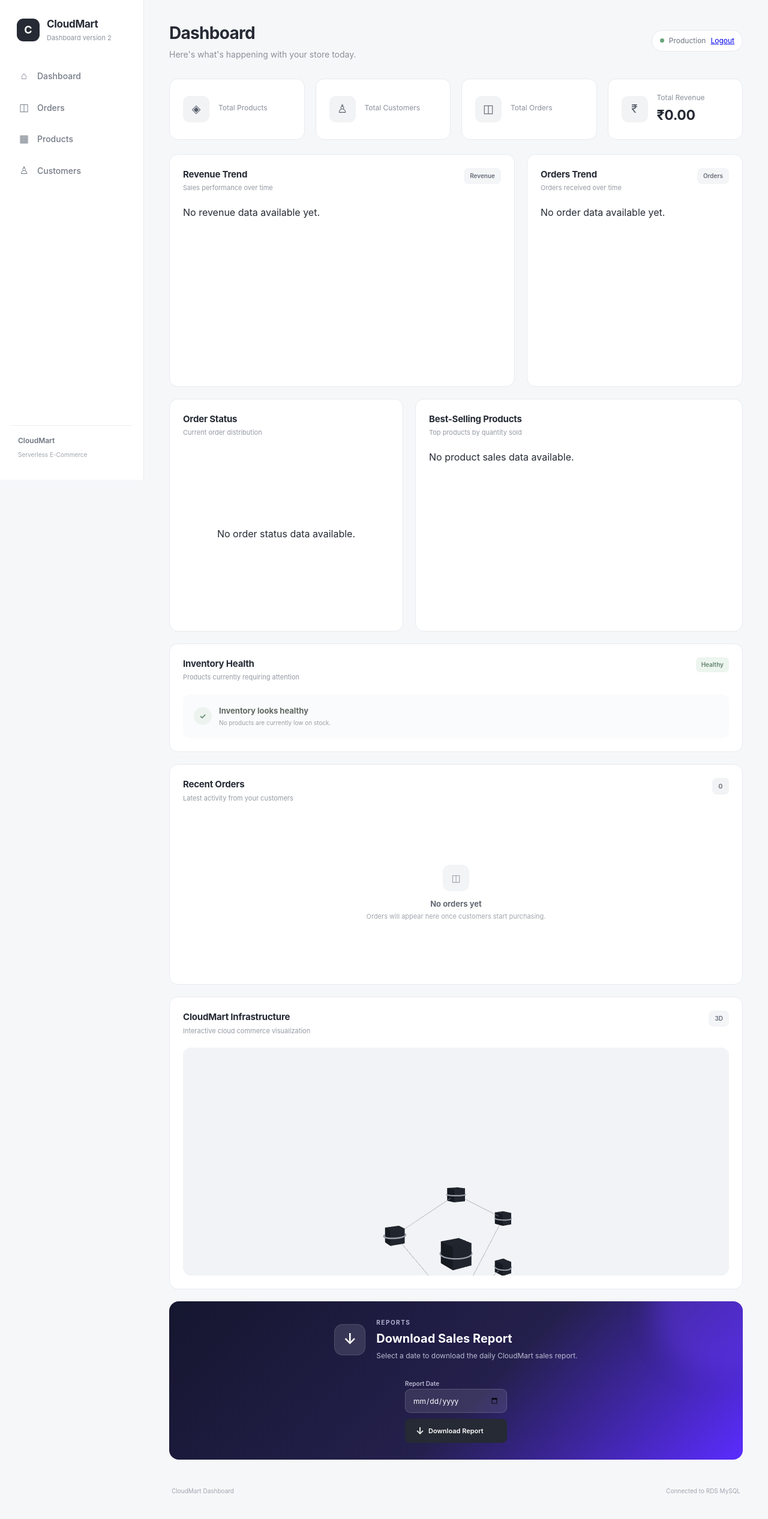
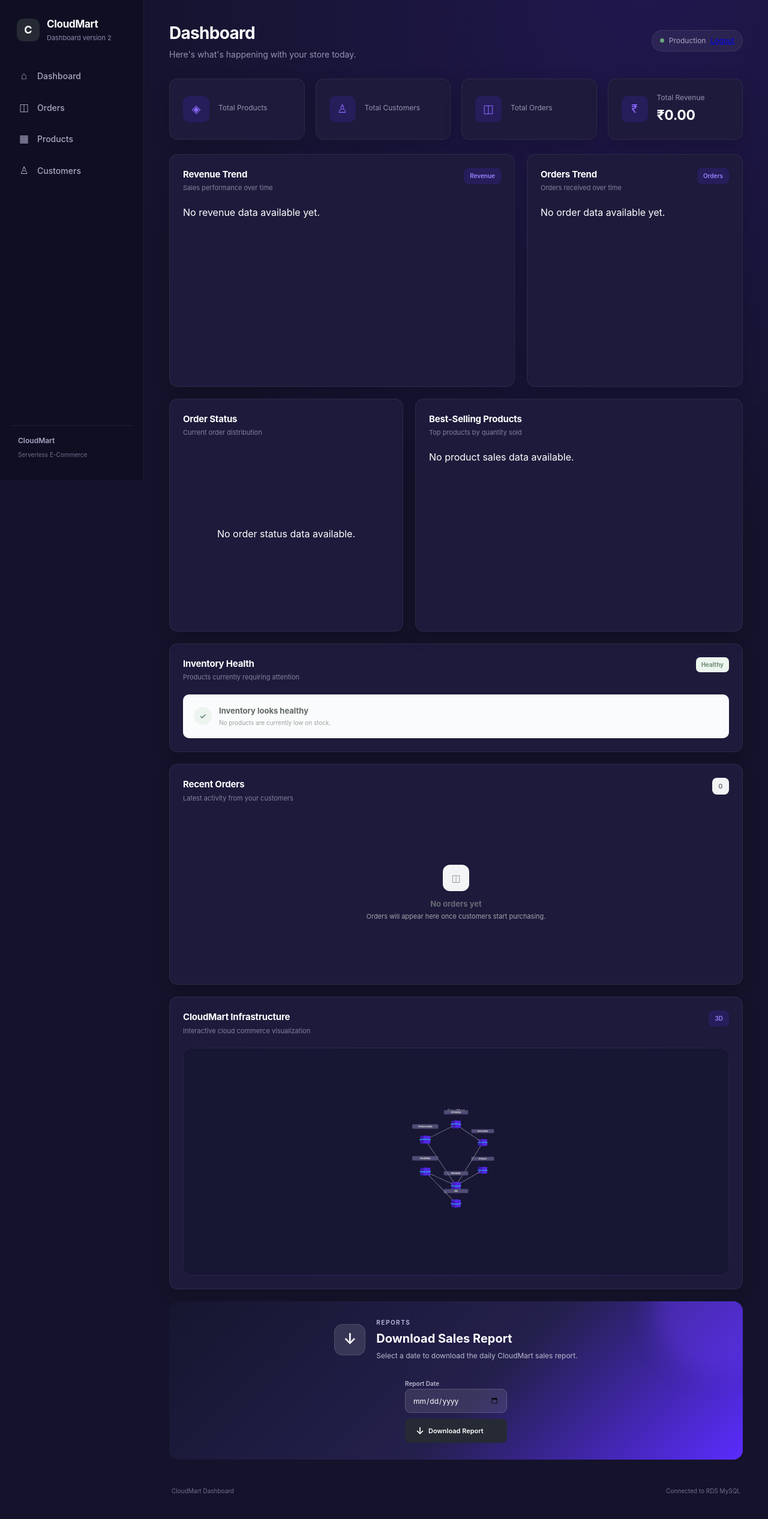
Before and after one commit to KushalSingh2003/CloudMart, a Flask app: template dashboard/templates/dashboard.html in a window 1280 px wide. Shown: the whole page at 60% size. Run offline with Flask 3, Linux system fonts and the light colour scheme; the template is opened without the code that fills it, so the values that code supplies are empty.

Commit message:
feat: enhance CloudMart 3D infrastructure visualization with service labels

```diff
--- a/dashboard/static/css/dashboard.css
+++ b/dashboard/static/css/dashboard.css
@@ -1537,3 +1537,229 @@ footer {
 .report-button span {
     font-size: 16px;
 }
+/* =========================================================
+   CLOUDMART DARK PURPLE THEME
+   ========================================================= */
+
+body {
+    background: #14132b;
+    color: #ffffff;
+}
+
+.main-content {
+    background:
+        radial-gradient(
+            circle at 80% 0%,
+            rgba(91, 44, 255, 0.16),
+            transparent 35%
+        ),
+        #14132b;
+}
+
+
+/* =========================
+   Sidebar
+   ========================= */
+
+.sidebar {
+    background: #0f0e22;
+    border-right: 1px solid rgba(255, 255, 255, 0.07);
+}
+
+.brand h2 {
+    color: #ffffff;
+}
+
+.brand span {
+    color: #8f8cae;
+}
+
+.nav-item {
+    color: #aaa7c4;
+}
+
+.nav-item:hover {
+    background: rgba(91, 44, 255, 0.12);
+    color: #ffffff;
+}
+
+.nav-item.active {
+    background: #5b2cff;
+    color: #ffffff;
+    box-shadow: 0 6px 20px rgba(91, 44, 255, 0.25);
+}
+
+.sidebar-footer {
+    border-top-color: rgba(255, 255, 255, 0.08);
+}
+
+.sidebar-footer span {
+    color: #aaa7c4;
+}
+
+.sidebar-footer small {
+    color: #716e8d;
+}
+
+
+/* =========================
+   Header
+   ========================= */
+
+.topbar h1 {
+    color: #ffffff;
+}
+
+.topbar p {
+    color: #9693b1;
+}
+
+.environment {
+    background: rgba(255, 255, 255, 0.06);
+    border-color: rgba(255, 255, 255, 0.08);
+    color: #aaa7c4;
+}
+
+
+/* =========================
+   KPI Cards
+   ========================= */
+
+.stat-card {
+    background: #1d1a3b;
+    border-color: rgba(255, 255, 255, 0.07);
+
+    box-shadow:
+        0 10px 30px rgba(0, 0, 0, 0.18);
+}
+
+.stat-card:hover {
+    box-shadow:
+        0 14px 35px rgba(91, 44, 255, 0.16);
+}
+
+.stat-icon {
+    background: rgba(91, 44, 255, 0.16);
+    color: #8c6cff;
+}
+
+.stat-content span {
+    color: #9693b1;
+}
+
+.stat-content h2 {
+    color: #ffffff;
+}
+
+
+/* =========================
+   All Cards
+   ========================= */
+
+.card {
+    background: #1d1a3b;
+    border-color: rgba(255, 255, 255, 0.07);
+
+    box-shadow:
+        0 10px 30px rgba(0, 0, 0, 0.16);
+}
+
+.card-header h3 {
+    color: #ffffff;
+}
+
+.card-header p {
+    color: #85829f;
+}
+
+
+/* =========================
+   Chart Badges
+   ========================= */
+
+.chart-badge {
+    background: rgba(91, 44, 255, 0.16);
+    color: #9b83ff;
+}
+
+
+/* =========================
+   Tables
+   ========================= */
+
+thead {
+    border-bottom-color: rgba(255, 255, 255, 0.08);
+}
+
+th {
+    color: #777493;
+}
+
+td {
+    border-bottom-color: rgba(255, 255, 255, 0.06);
+    color: #aaa7c4;
+}
+
+td strong {
+    color: #ffffff;
+}
+
+
+/* =========================
+   Inventory
+   ========================= */
+
+.inventory-card {
+    background: #1d1a3b;
+}
+
+.inventory-item {
+    background: rgba(255, 255, 255, 0.035);
+}
+
+.inventory-name {
+    color: #ffffff;
+}
+
+.inventory-stock {
+    color: #9b98b5;
+}
+
+
+/* =========================
+   Recent Orders
+   ========================= */
+
+.recent-orders-card {
+    background: #1d1a3b;
+}
+
+
+/* =========================
+   3D Section
+   ========================= */
+
+.cloud-visual-card {
+    background: #1d1a3b;
+}
+
+.cloudmart-3d {
+    background:
+        radial-gradient(
+            circle at 50% 45%,
+            #2d2857 0%,
+            #1c1938 55%,
+            #14132b 100%
+        );
+
+    border: 1px solid rgba(139, 108, 255, 0.15);
+}
+
+
+/* =========================
+   Footer
+   ========================= */
+
+footer {
+    color: #716e8d;
+}
--- a/dashboard/static/js/cloudmart-3d.js
+++ b/dashboard/static/js/cloudmart-3d.js
@@ -13,7 +13,7 @@ document.addEventListener("DOMContentLoaded", function () {
 
     const scene = new THREE.Scene();
 
-    scene.background = new THREE.Color(0xf1f3f6);
+    scene.background = new THREE.Color(0x171633);
 
 
     // =====================================================
@@ -27,7 +27,7 @@ document.addEventListener("DOMContentLoaded", function () {
         1000
     );
 
-    camera.position.set(0, 5, 15);
+    camera.position.set(0, 0, 20);
 
 
     // =====================================================
@@ -82,8 +82,104 @@ document.addEventListener("DOMContentLoaded", function () {
     // =====================================================
 
     const architecture = new THREE.Group();
+    architecture.scale.set(
+    0.72,
+    0.72,
+    0.72
+);
+
+architecture.position.set(
+    0,
+    0.4,
+    0
+);
 
     scene.add(architecture);
+    createTitle("CloudMart");
+    // =====================================================
+// 3D LABEL CREATOR
+// =====================================================
+function createLabel(text, x, y, z) {
+
+    const canvas = document.createElement("canvas");
+    const context = canvas.getContext("2d");
+
+    canvas.width = 512;
+    canvas.height = 128;
+
+    // Label background
+    context.fillStyle = "rgba(23, 22, 51, 0.92)";
+    context.beginPath();
+    context.roundRect(10, 20, 492, 88, 18);
+    context.fill();
+
+    // Label text
+    context.fillStyle = "#ffffff";
+    context.font = "bold 32px Arial";
+    context.textAlign = "center";
+    context.textBaseline = "middle";
+    context.fillText(text, 256, 64);
+
+    const texture = new THREE.CanvasTexture(canvas);
+    texture.needsUpdate = true;
+
+    const material = new THREE.SpriteMaterial({
+        map: texture,
+        transparent: true,
+        depthTest: false
+    });
+
+    const sprite = new THREE.Sprite(material);
+
+    sprite.position.set(x, y, z);
+
+    // Size of label
+    sprite.scale.set(2.6, 0.65, 1);
+
+    architecture.add(sprite);
+
+    return sprite;
+}
+function createTitle(text) {
+
+    const canvas = document.createElement("canvas");
+    const context = canvas.getContext("2d");
+
+    canvas.width = 700;
+    canvas.height = 150;
+
+    context.clearRect(0, 0, canvas.width, canvas.height);
+
+    context.fillStyle = "#ffffff";
+    context.font = "bold 52px Arial";
+    context.textAlign = "center";
+    context.textBaseline = "middle";
+
+    context.fillText(
+        text,
+        canvas.width / 2,
+        canvas.height / 2
+    );
+
+    const texture = new THREE.CanvasTexture(canvas);
+    texture.needsUpdate = true;
+
+    const material = new THREE.SpriteMaterial({
+        map: texture,
+        transparent: true,
+        depthTest: false
+    });
+
+    const title = new THREE.Sprite(material);
+
+    title.position.set(0, 4.6, 0);
+
+    title.scale.set(4.8, 1.05, 1);
+
+    architecture.add(title);
+
+    return title;
+}
 
 
     // =====================================================
@@ -107,7 +203,7 @@ document.addEventListener("DOMContentLoaded", function () {
 
         const material =
             new THREE.MeshStandardMaterial({
-                color: 0x252a34,
+                color: 0x5b2cff,
                 roughness: 0.35,
                 metalness: 0.25
             });
@@ -139,7 +235,7 @@ document.addEventListener("DOMContentLoaded", function () {
 
         const ringMaterial =
             new THREE.MeshBasicMaterial({
-                color: 0x9aa0aa
+                color: 0x22b8e8
             });
 
         const ring =
@@ -158,6 +254,12 @@ document.addEventListener("DOMContentLoaded", function () {
         );
 
         architecture.add(ring);
+        createLabel(
+    name,
+    x,
+    y + size + 0.55,
+    z
+);
 
 
         return cube;
@@ -168,13 +270,7 @@ document.addEventListener("DOMContentLoaded", function () {
     // CLOUDMART CORE
     // =====================================================
 
-    createNode(
-        "CloudMart",
-        0,
-        0,
-        0,
-        1.2
-    );
+
 
 
     // =====================================================
```
Also changed, not shown: dashboard/static/js/dashboard.js (+21 -18 lines).
